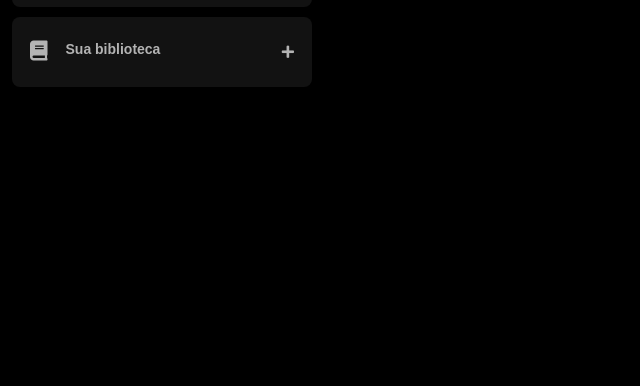
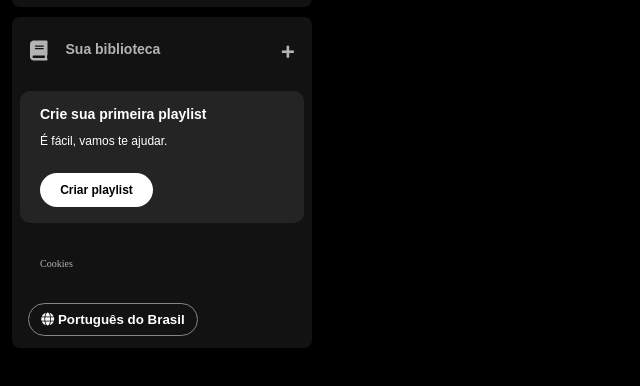
Before and after one commit to Bragiattovsk/imersao_dev_spotify, a plain HTML site: page index.html in a window 1280 px wide. Shown: the part 166-552 px from the top of the page, without its empty margins (0-640 px from the left). Drawn offline with Linux system fonts and the light colour scheme.

Commit message:
Finalização da aula 2

```diff
--- a/index.html
+++ b/index.html
@@ -17,7 +17,6 @@
                         <img src="./assets/icons/logo-spotify.png" alt="Logo do Spotify">
                     </a>
                 </div>
-                <div>
                     <ul>
                         <li>
                             <a href="">
@@ -32,16 +31,33 @@
                             </a>
                         </li>
                     </ul>
-                </div>
             </nav>
             <div class="library">
-                <div class="library_content">
-                    <button class="library_button">
+                <div class="library__content">
+                    <button class="library__button">
                         <span class="fa fas fa-book"></span>
                         <span>Sua biblioteca</span>
                     </button>
                     <span class="fa fa-plus"></span>
                 </div>
+                <section class="section-playlist">
+                    <div class="section-playlist__content">
+                        <span class="text title">Crie sua primeira playlist</span>
+                        <span class="text subtitle">É fácil, vamos te ajudar.</span>
+                        <button class="section-playlist__button">
+                            <span>Criar playlist</span>
+                        </button>
+                    </div>
+                </section>
+                <div class="cookies">
+                    <a href="#">Cookies</a>
+                </div>
+                <div class="languages">
+                    <button class="languages__button">
+                        <span class="fa fa-globe"></span>
+                        <span>Português do Brasil</span>
+                    </button>
+                </div>
             </div>
         </div>
     </body>
--- a/style.css
+++ b/style.css
@@ -62,12 +62,12 @@
     margin-top: 10px;
 }
 
-.library .library_content{
+.library .library__content{
     display: flex;
     justify-content: space-between;
 }
 
-.library .library_button{
+.library .library__button{
     display: flex;
     margin-right: 10px;
     color: #b3b3b3;
@@ -82,7 +82,7 @@
     padding: 20px 10px;
 }
 
-.library .library_button .fa{
+.library .library__button .fa{
     font-size: 20px;
     font-weight: 300;
     color: #b3b3b3;
@@ -90,6 +90,84 @@
     padding-right: 8px;
 }
 
-.library .library_content .fa-plus{
+.library .library__content .fa-plus{
     margin: 24px 10px;
 }
+
+.section-playlist{
+    display: flex;
+    align-items: flex-start;
+    justify-content: space-between;
+    gap: 20px;
+    background-color: #242424;
+    color: #b3b3b3;
+    font-weight: 600;
+    font-size: 14px;
+    margin: 8px 0;
+    padding: 16px 20px;
+    border-radius: 10px;
+}
+
+.section-playlist .section-playlist__content{
+    display: flex;
+    flex-direction: column;
+}
+
+.section-playlist__content .text{
+    padding-bottom: 14px;
+    color: #fff;
+    font-family: "DM Sans", sans-serif;
+}
+
+.section-playlist__content .title{
+    font-weight: 700;
+}
+
+.section-playlist__content .subtitle{
+    font-weight: 500;
+    font-size: 12px;
+}
+
+.section-playlist__content .section-playlist__button{
+    display: flex;
+    justify-content: center;
+    background-color: #fff;
+    color: #000;
+    border-radius: 20px;
+    font-size: 12px;
+    font-weight: 700;
+    text-decoration: none;
+    text-transform: none;
+    padding: 10px;
+    margin-top: 12px;
+    border: 0px;
+    width: 113px;
+}
+
+.sidebar .cookies{
+    margin: 25px 20px;
+}
+
+.sidebar .cookies a{
+    color: #b3b3b3;
+    font-weight: 500;
+    font-size: 10px;
+    text-decoration: none;
+}
+
+.sidebar .cookies a:hover{
+    text-decoration: underline;
+}
+
+.languages .languages__button{
+    align-items: center;
+    background-color: transparent;
+    border: 1px solid #878787;
+    color: #fff;
+    font-weight: bold;
+    cursor: pointer;
+    width: 170px;
+    margin: 8px;
+    padding: 8px;
+    border-radius: 20px;
+}
```
